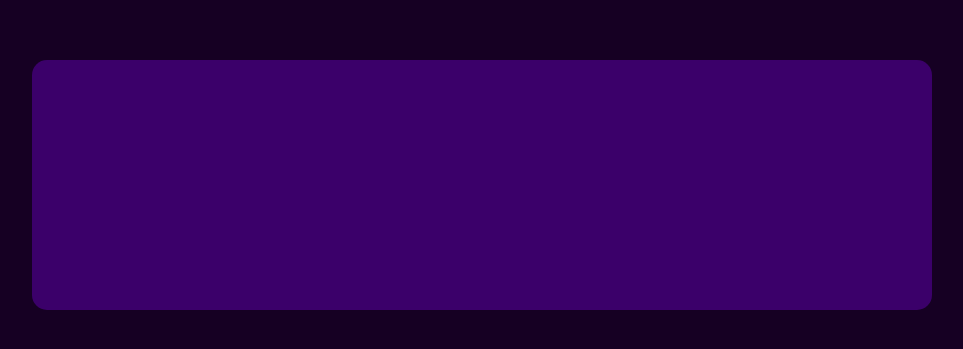
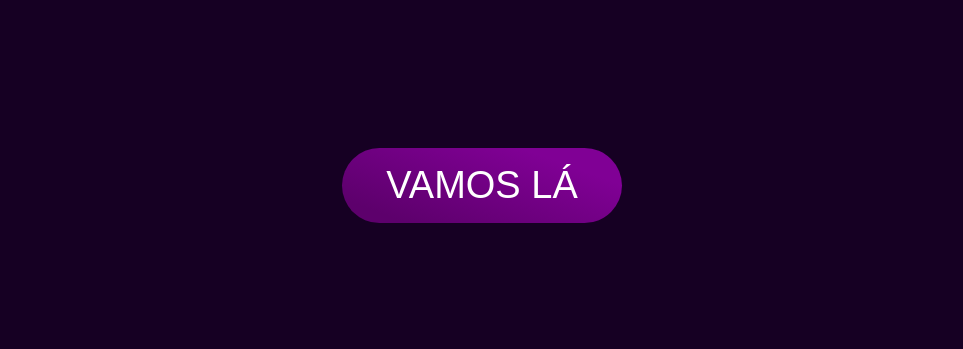
Before and after one commit to MarcusHolanda1/PortfolioMarcusHolanda, a React (Create React App) app: page / in a window 1280 px wide. Shown: the part 215-564 px from the top of the page, without its empty margins (158-1121 px from the left). Built offline with nearby package versions, Linux system fonts and the light colour scheme.

Commit message:
HomeButton component

```diff
--- /dev/null
+++ b/src/components/homeButton/index.jsx
@@ -0,0 +1,8 @@
+import { Button } from './styles'
+
+const HomeButton = props => {
+    return (
+    <Button>VAMOS LÁ</Button>
+    )
+}
+export default HomeButton
--- /dev/null
+++ b/src/components/homeButton/styles.js
@@ -0,0 +1,11 @@
+import styled from 'styled-components';
+
+export const Button = styled.button`
+    width: 280px;
+    height: 75px;
+    background: linear-gradient(199.92deg, #800095 20.86%, #5D006C 86.7%);
+    border-radius: 100px;
+
+    font-size: 38px;
+    color: white;
+`
--- a/src/pages/home.jsx
+++ b/src/pages/home.jsx
@@ -1,12 +1,16 @@
-import InsideContainer from '../components/containerInside'
+// import InsideContainer from '../components/containerInside'
 import MainContainer from '../components/container';
+import HomeButton from '../components/homeButton'
 
 export default function Home() {
     return (
         <MainContainer>
-            <InsideContainer>
+            <HomeButton>
 
-            </InsideContainer>
+            </HomeButton>
+            {/* <InsideContainer>
+
+            </InsideContainer> */}
         </MainContainer>
     );
 }
```
Also changed, not shown: src/components/container/styles.js (line endings or trailing spaces).
